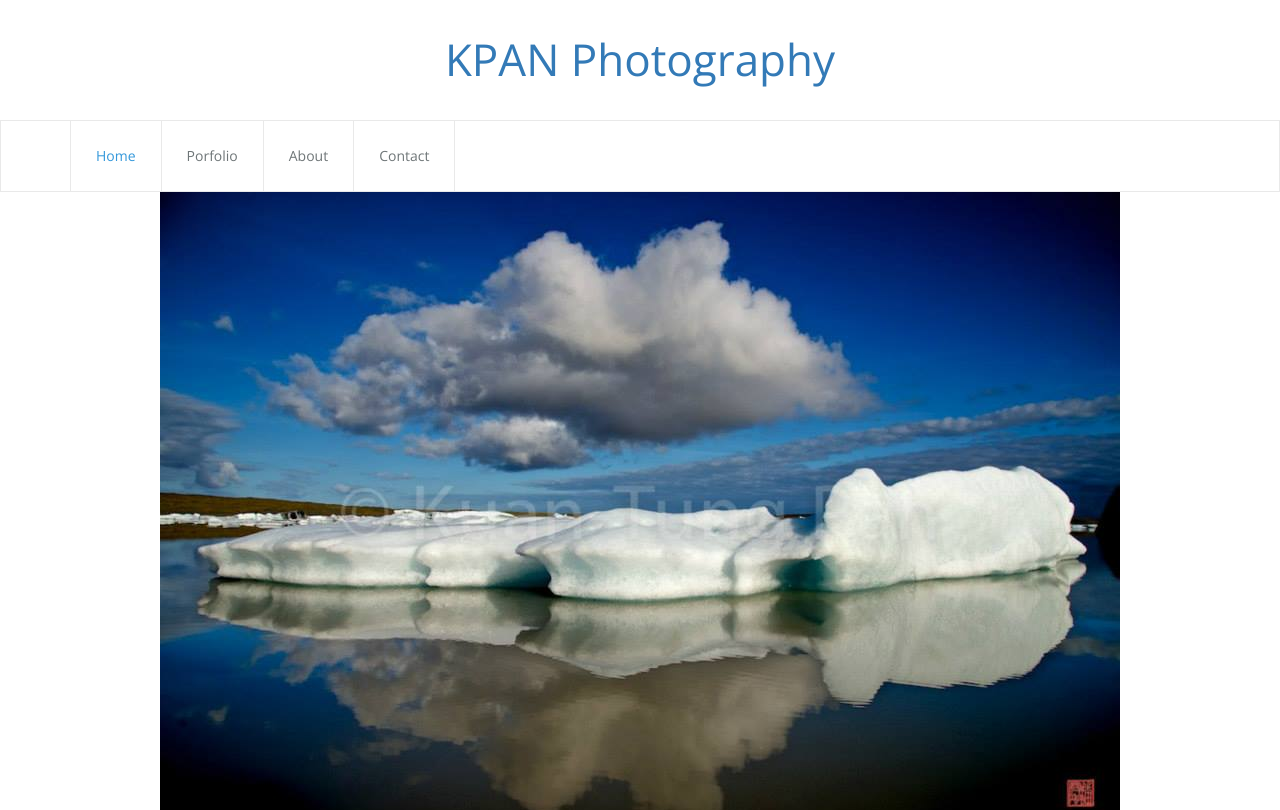
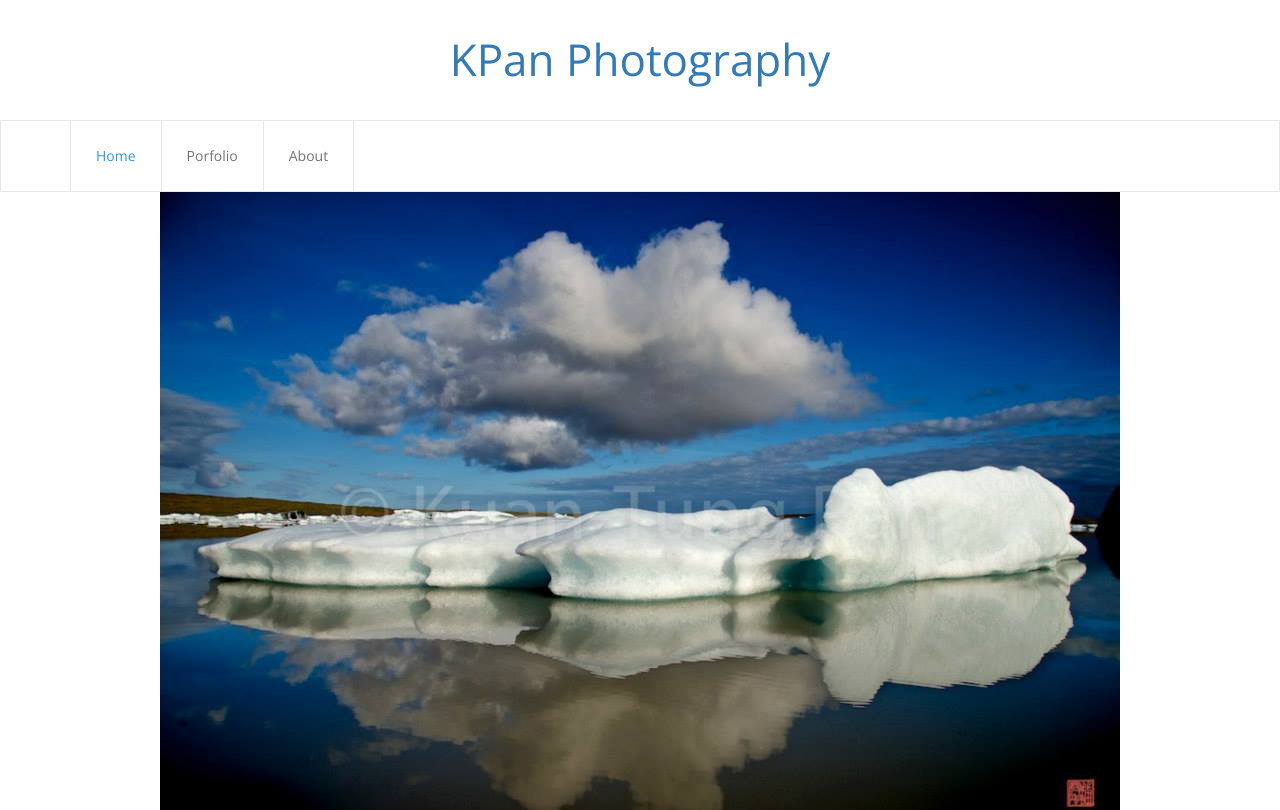
Before and after one commit to bshashank/bshashank.github.io, a plain HTML site: page index.html in a window 1280 px wide. Shown: the top 810 px of the page. Drawn offline with nearby package versions, Linux system fonts and the light colour scheme.

```diff
--- a/index.html
+++ b/index.html
@@ -45,7 +45,7 @@
   <section id="site-banner" class="site-banner text-center">
    <div class="container">
     <div class="site-logo">
-     <a href="#page-top"><h1>KPAN Photography</h1></a>
+     <a href="#page-top"><h1>KPan Photography</h1></a>
    </div><!-- /.site-logo -->
  </div><!-- /.container -->
 </section><!-- /#site-banner -->
@@ -60,7 +60,7 @@
       <i class="fa fa-bars"></i>
     </button>
     <div class="menu-logo">
-      <a href="#page-top"><img src="images/logo.png" alt="menu Logo"></a>
+      <a href="#page-top"><h3>KPan Photography</h3></a>
     </div><!-- /.menu-logo -->
   </div>
   <nav id="menu" class="menu collapse navbar-collapse">
@@ -68,7 +68,6 @@
     <li class="active"><a href="#page-top">Home</a></li>
     <li><a href="#portfolio">Porfolio</a></li>
     <li><a href="#about">About</a></li>
-    <li><a href="#contact">Contact</a></li>
   </ul><!-- /.menu-list -->
 </nav><!-- /.menu-list -->
 </div>
@@ -210,14 +209,6 @@
 </div><!-- /.container -->
 </section><!-- /#about -->
 
-
-<section id="contact" class="contact">
-  <div class="contact-area">
-
-  </div><!-- /.contact-area -->
-</section><!-- /#contact -->
-
-
 <footer>
   <div id="footer-bottom" class="footer-bottom text-center">
     <div class="container">
@@ -232,8 +223,6 @@
     </div>
   </div><!-- /#footer-bottom -->
 </footer>
-
-
 
 <!-- Include modernizr-2.8.3.min.js -->
 <script src="assets/js/modernizr-2.8.3.min.js"></script>
```
